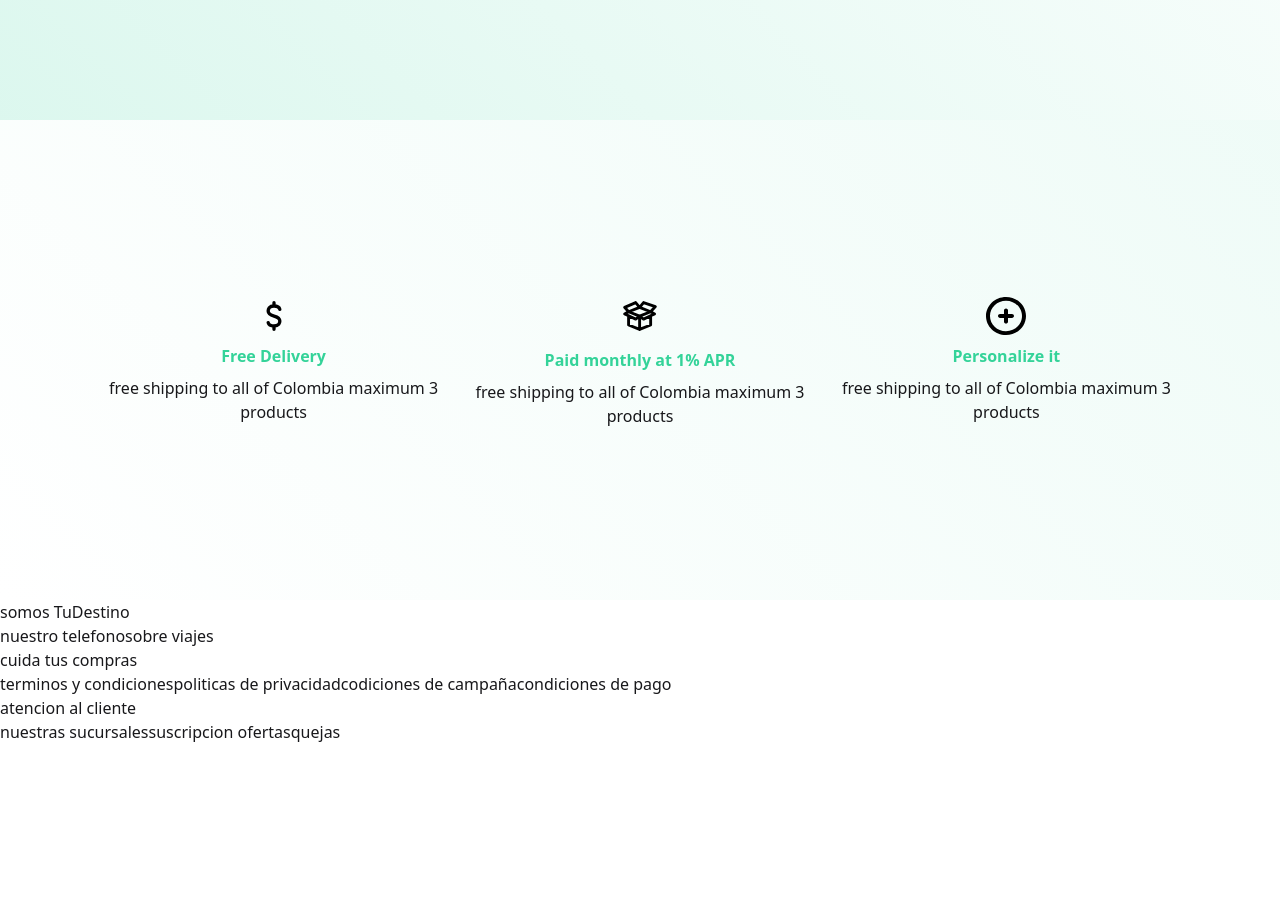
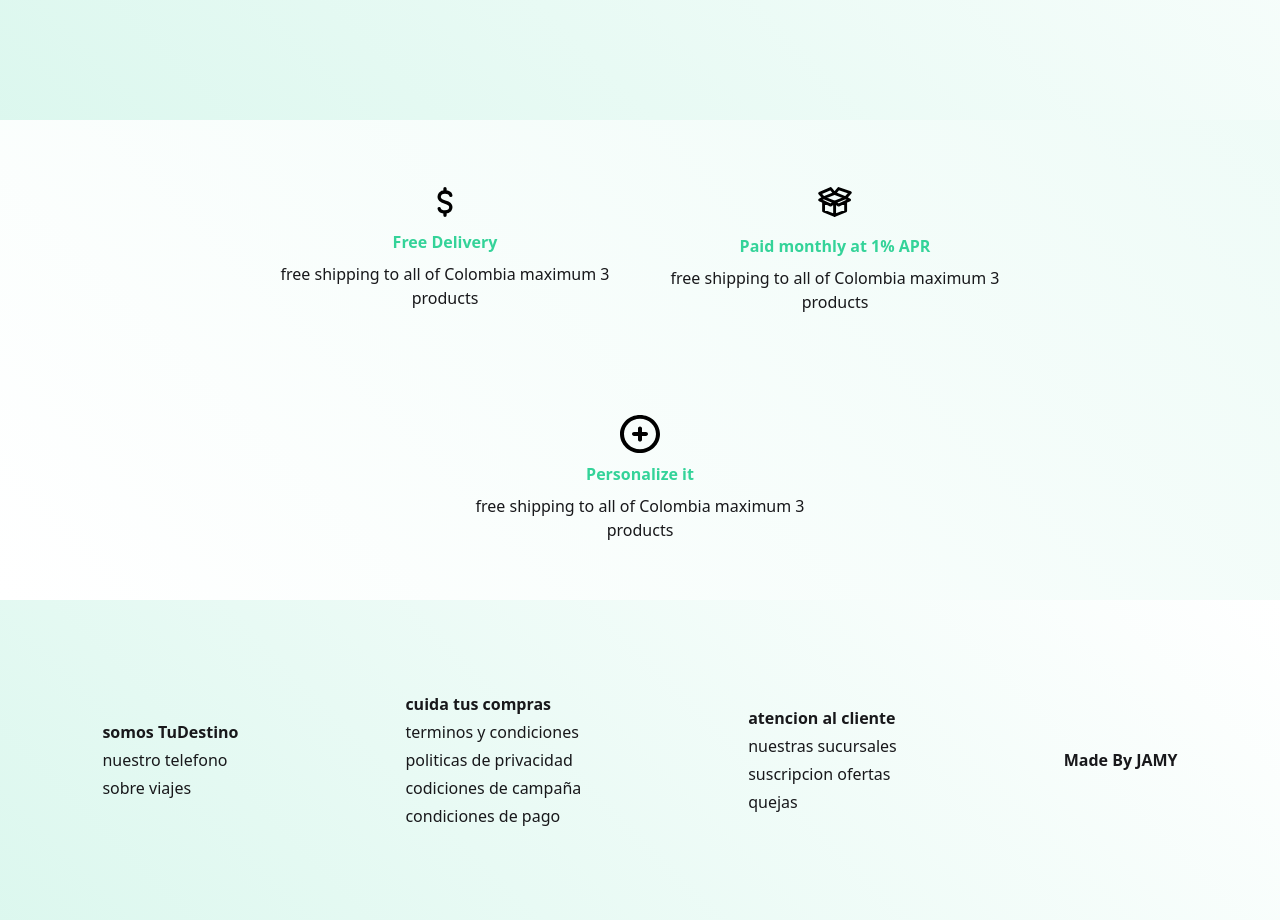
Before and after one commit to MINOTAURO18/ecommerce, a React (Vite) app: page / in a window 1280 px wide. Shown: the part 1640-2560 px from the top of the page. Before the commit the page ends 2384 px from the top, so only its background shows below. Built offline with nearby package versions, Linux system fonts and the light colour scheme; what tailwindcss-animated would draw is missing.

Commit message:
home done

```diff
--- a/src/components/footer/Footer.jsx
+++ b/src/components/footer/Footer.jsx
@@ -1,25 +1,31 @@
+import styles from './footer.module.css'
+
 const Footer = () => {
   return (
-    <footer className="footer" id="footer">
-      <div>
-        <h4>somos TuDestino</h4>
+    <footer className={`${styles.footer} px-8% py-6 flex justify-between items-center flex-wrap gap-10 cursor-pointer`}>
+      <div className='flex flex-col gap-1'>
+        <h4 className='font-semibold'>somos TuDestino</h4>
         <span>nuestro telefono</span>
         <span>sobre viajes</span>
       </div>
 
-      <div>
-        <h4>cuida tus compras</h4>
+      <div className='flex flex-col gap-1'>
+        <h4 className='font-semibold'>cuida tus compras</h4>
         <span>terminos y condiciones</span>
         <span>politicas de privacidad</span>
         <span>codiciones de campaña</span>
         <span>condiciones de pago</span>
       </div>
 
-      <div>
-        <h4>atencion al cliente</h4>
+      <div className='flex flex-col gap-1'>
+        <h4 className='font-semibold'>atencion al cliente</h4>
         <span>nuestras sucursales</span>
         <span>suscripcion ofertas</span>
         <span>quejas</span>
+      </div>
+
+      <div>
+        <a className='font-semibold' href="#">Made By JAMY</a>
       </div>
     </footer>
   );
--- /dev/null
+++ b/src/components/footer/footer.module.css
@@ -0,0 +1,5 @@
+.footer{
+  background: linear-gradient(45deg, rgba(0, 199, 133, 0.137),rgb(255, 255, 255)  );
+    width: 100%;
+    min-height: 40vh;
+}
--- a/src/views/home/Home.jsx
+++ b/src/views/home/Home.jsx
@@ -48,7 +48,7 @@ const Home = () => {
   return (
     <main className={`${styles.home} text-zinc-900`}>
       <section
-        className={`${styles.sectionOne} flex items-center w-full px-8% min-h-screen`}
+        className={`${styles.sectionOne} flex gap-0 items-center w-full px-8% min-h-screen `}
       >
         <article className="w-3/5 flex flex-col gap-6">
           <span className="text-emerald-400 font-semibold">
@@ -69,7 +69,7 @@ const Home = () => {
           </NavLink>
         </article>
         <div className="flex h-8 w-2/5 justify-center items-center animate-bounce animate-infinite animate-duration-[3000ms]  z-30">
-          <img className="w-96 z-10" src={phones} alt="#" />
+          <img className={`${styles.phones} w-96 z-10`} src={phones} alt="#" />
         </div>
         <span className={`${styles.deco}`}></span>
       </section>
@@ -134,7 +134,7 @@ const Home = () => {
         </div>
       </section>
 
-      <section className={`${styles.sectionFourt} px-8% py-7 flex justify-center items-center gap-6`}>
+      <section className={`${styles.sectionFourt} px-8% py-7 flex justify-center items-center gap-10 flex-wrap`}>
         <div className="flex flex-col justify-center items-center gap-2 text-center">
           <img className="w-10" src={dollar} alt="" />
           <h3 className="font-semibold text-emerald-400">Free Delivery</h3>
--- a/src/views/home/home.module.css
+++ b/src/views/home/home.module.css
@@ -19,6 +19,10 @@
   min-height: 60vh;
 }
 
+.sectionFourt p{
+  max-width: 350px;
+}
+
 .deco{
     position: absolute;
     top: 62%;
@@ -30,3 +34,20 @@
     filter: blur(80px);
 
 }
+
+
+@media (width < 800px){
+  h1{
+    font-size: 2rem !important;
+  }
+}
+
+@media (width < 1020px){
+
+  .sectionOne article{
+    width: 100%;
+  }
+   .sectionOne .phones, .deco{
+     display: none;
+   }
+}
```
